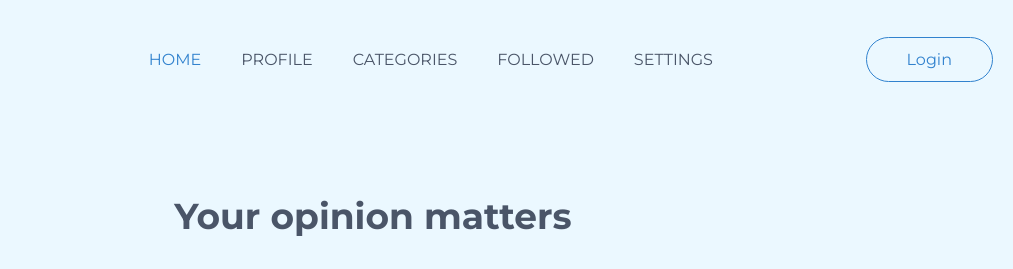
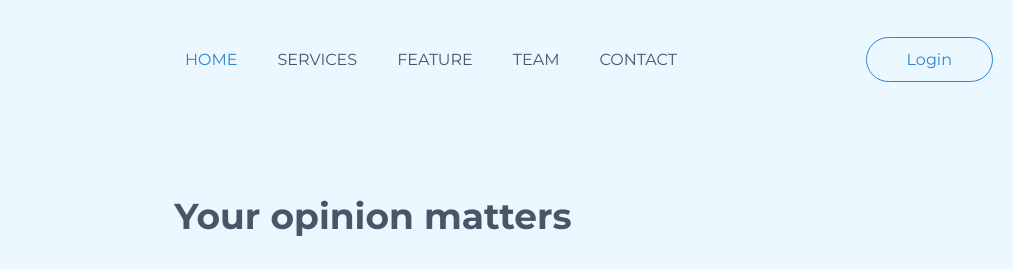
Before and after one commit to iReview-Capstone/iReview-Capstone.github.io, a website: page index.html in a window 1280 px wide. Shown: the top 269 px of the page, 267-1280 px from the left. Drawn offline with Linux system fonts and the light colour scheme.

Commit message:
//Abeer landin -2

```diff
--- a/index.html
+++ b/index.html
@@ -41,24 +41,24 @@
                           <li class="nav-item">
                             <a class="page-scroll active" href="#hero-area">Home</a>
                           </li>
-                          <!-- <li class="nav-item">
+                          <li class="nav-item">
                             <a class="page-scroll" href="#services">Services</a>
                           </li>
                           <li class="nav-item">
-                            <a class="page-scroll" href="#feature">feature</a>
-                          </li> -->
-                          <li class="nav-item">
-                            <a class="page-scroll" href="#team">Profile</a>
+                            <a class="page-scroll" href="#feature">Feature</a>
                           </li>
                           <li class="nav-item">
-                            <a class="page-scroll" href="#testimonial">Categories</a>
+                            <a class="page-scroll" href="#team">Team</a>
                           </li>
+                          <li class="nav-item">
+                            <a class="page-scroll" href="#testimonial">Contact</a>
+                          <!-- </li>
                           <li class="nav-item">
                             <a class="page-scroll" href="#pricing">Followed</a>
                           </li>
                           <li class="nav-item">
                             <a class="page-scroll" href="#contact">Settings</a>
-                          </li>
+                          </li> -->
                       </ul>
                   </div>
                   <div class="header-btn hidden sm:block sm:absolute sm:right-0 sm:mr-16 lg:static lg:mr-0">
```
